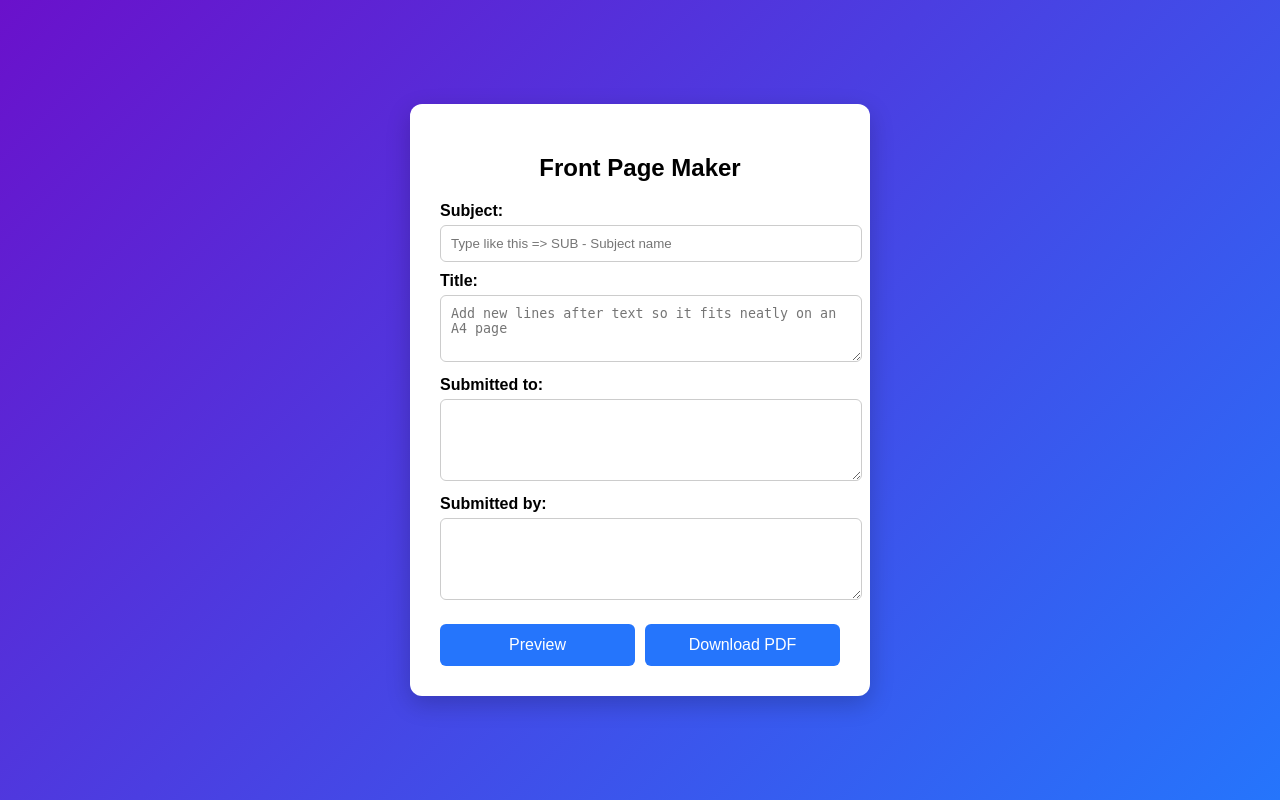
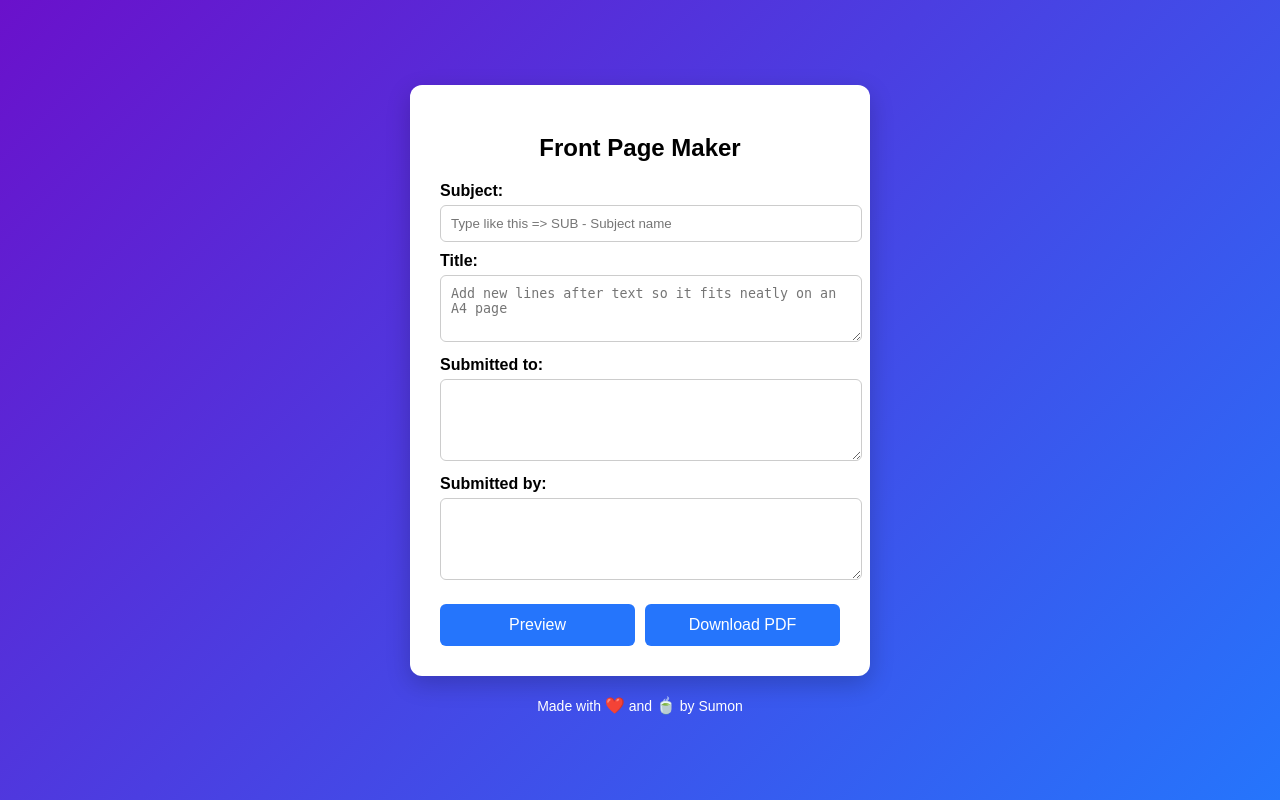
Before and after one commit to sumon2710/front-page-maker, a Flask app: page / in a window 1280 px wide. Run offline with Flask 3, Linux system fonts and the light colour scheme.

Commit message:
Update index.html

```diff
--- a/templates/index.html
+++ b/templates/index.html
@@ -7,8 +7,12 @@
   <style>
     body {
       background: linear-gradient(135deg, #6a11cb, #2575fc);
-      display: flex; justify-content: center; align-items: center;
-      height: 100vh; margin: 0;
+      display: flex;
+      justify-content: center;
+      align-items: center;
+      flex-direction: column;
+      height: 100vh;
+      margin: 0;
       font-family: Arial, sans-serif;
     }
     form {
@@ -36,6 +40,17 @@
       font-size: 16px;
     }
     button:hover { background: #6a11cb; }
+
+    /* Footer styling */
+    footer {
+      margin-top: 20px;
+      color: white;
+      font-size: 14px;
+      text-align: center;
+    }
+    footer span {
+      font-size: 16px;
+    }
   </style>
 </head>
 <body>
@@ -57,5 +72,9 @@
       <button type="submit" formaction="/generate">Download PDF</button>
     </div>
   </form>
+
+  <footer>
+    Made with <span>❤️</span> and <span>🍵</span> by Sumon
+  </footer>
 </body>
 </html>
```
